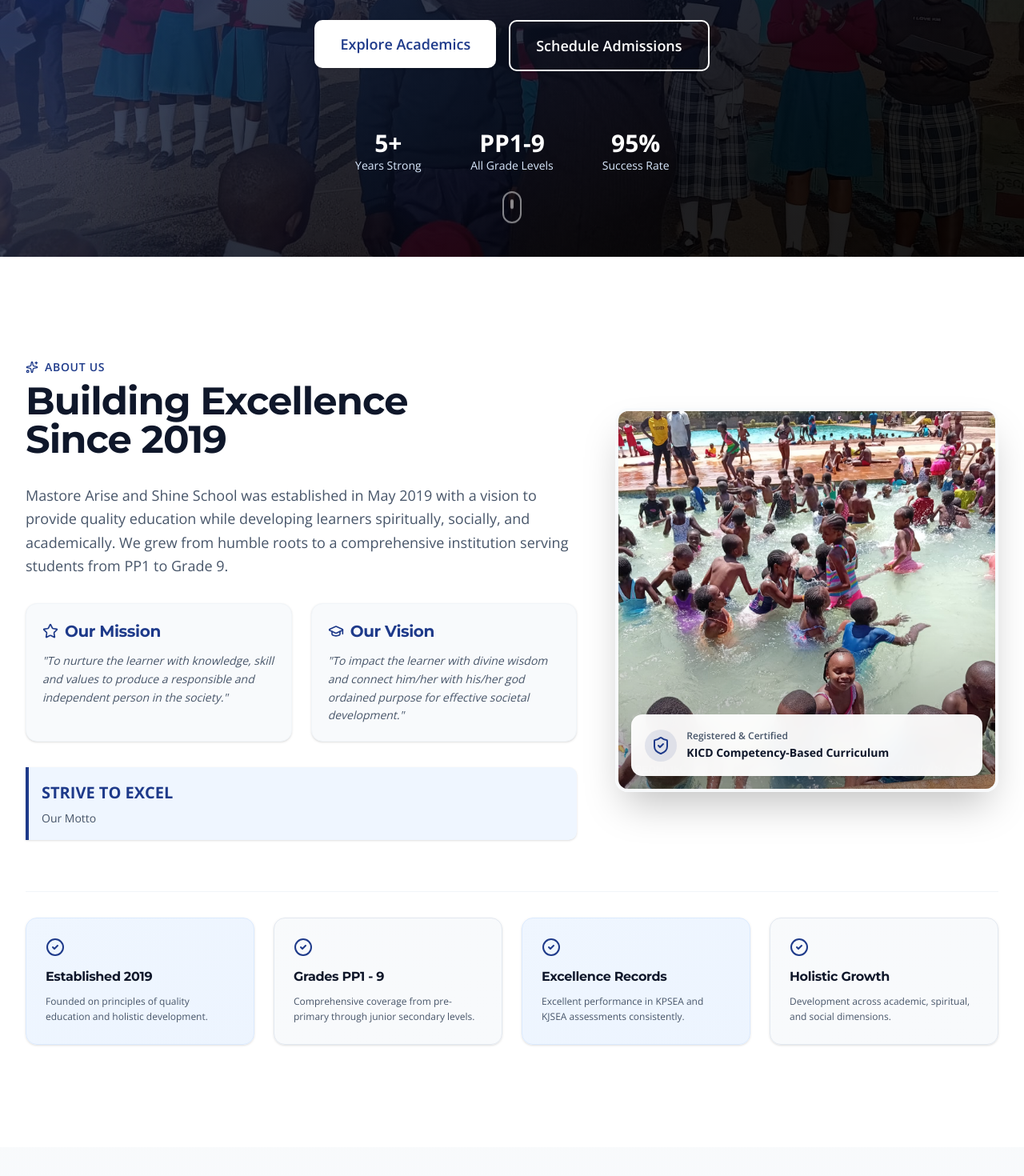
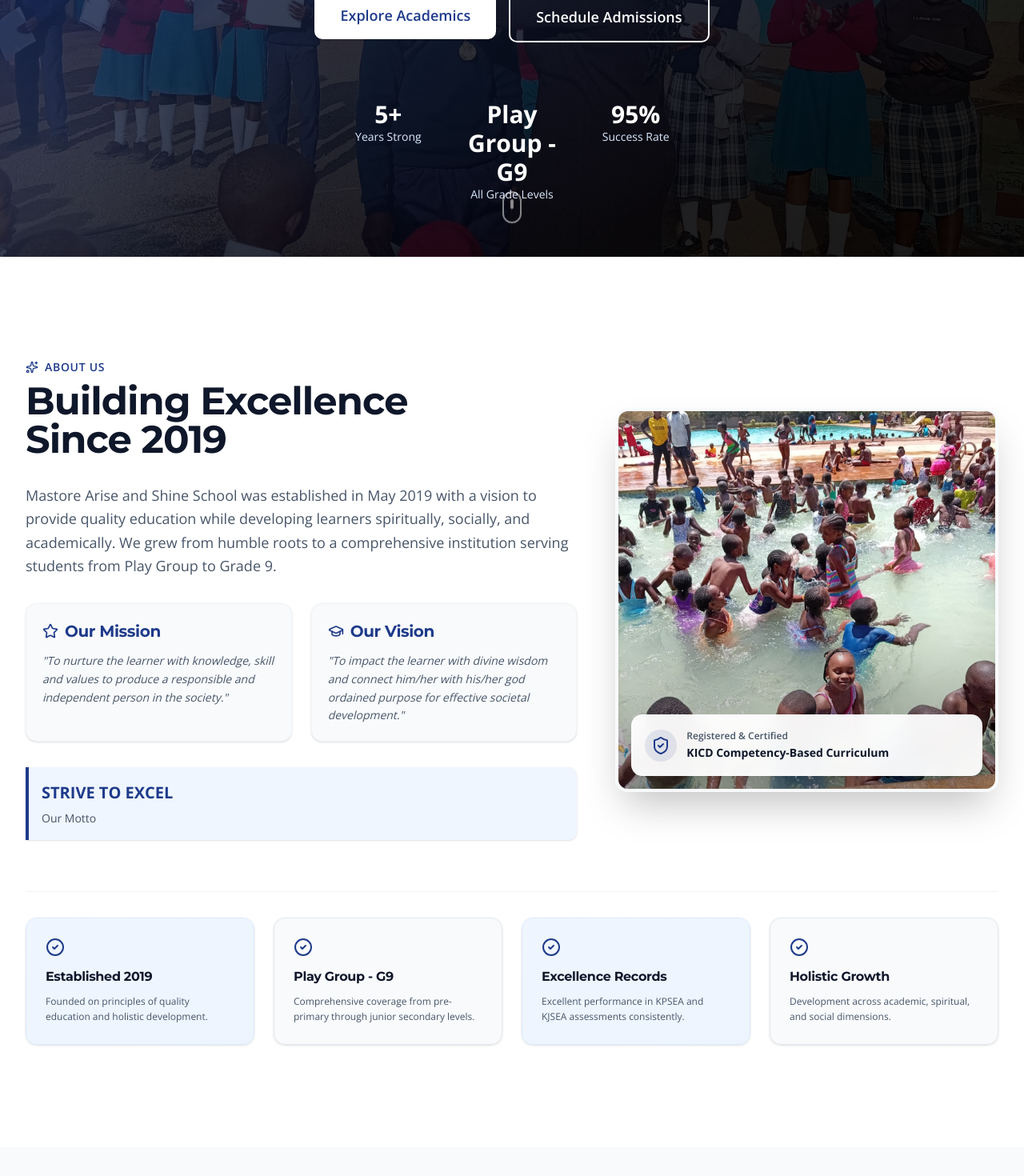
Before and after one commit to VicGriffin/mastore-arise-and-shine-school, a Next.js app: page / in a window 1280 px wide. Shown: the part 560-2030 px from the top of the page at 80% size. Built offline with nearby package versions, Linux system fonts and the light colour scheme.

Commit message:
add photos

```diff
--- a/app/about/page.tsx
+++ b/app/about/page.tsx
@@ -4,7 +4,7 @@ import { Users, Award, Briefcase, Calendar } from 'lucide-react';
 
 export const metadata: Metadata = {
   title: 'About Us | Mastore Arise & Shine School',
-  description: 'Learn about our history, leadership, and values. Established in 2019, we serve learners from PP1 to Grade 9 with excellence and holistic development.',
+  description: 'Learn about our history, leadership, and values. Established in 2019, we serve learners from Play Group to Grade 9 with excellence and holistic development.',
 };
 
 export default function AboutPage() {
@@ -148,7 +148,7 @@ export default function AboutPage() {
                 <div>
                   <h3 className="text-2xl font-bold text-foreground mb-2">Expansion to Excellence</h3>
                   <p className="text-muted-foreground leading-relaxed mb-2 text-sm">
-                    Under Madam Betty K. Njiru's leadership, the school has grown from a kindergarten into a comprehensive junior school serving students from PP1 to Grade 9. We now register excellent performance in both KPSEA and KJSEA assessments.
+                    Under Madam Betty K. Njiru's leadership, the school has grown from a kindergarten into a comprehensive junior school serving students from Play Group to Grade 9. We now register excellent performance in both KPSEA and KJSEA assessments.
                   </p>
                   <p className="text-xs text-primary font-semibold uppercase tracking-wider">2022-Present</p>
                 </div>
--- a/app/academics/page.tsx
+++ b/app/academics/page.tsx
@@ -135,7 +135,7 @@ export default function AcademicsPage() {
           <h2 className="text-4xl font-bold text-foreground mb-12 text-center">Grade Levels</h2>
 
           <div className="grid grid-cols-1 md:grid-cols-3 gap-8 max-w-5xl mx-auto">
-            {/* PP1-2 Card */}
+            {/* Play Group - PP2 Card */}
             <div className="bg-white rounded-2xl overflow-hidden border border-border shadow-sm hover:shadow-lg transition-all duration-300 flex flex-col">
               <div className="relative h-48 w-full">
                 <Image
@@ -148,8 +148,8 @@ export default function AcademicsPage() {
               </div>
               <div className="p-6 text-center flex-grow flex flex-col justify-between">
                 <div>
-                  <div className="text-3xl font-bold text-primary mb-2">PP1-2</div>
-                  <h3 className="text-xl font-bold text-foreground mb-3">Pre-Primary</h3>
+                  <div className="text-3xl font-bold text-primary mb-2">Play Group - PP2</div>
+                  <h3 className="text-xl font-bold text-foreground mb-3">Play Group & Pre-Primary</h3>
                   <p className="text-sm text-muted-foreground leading-relaxed">
                     Foundation in literacy, numeracy, and social-emotional development with play-based learning and creative expression.
                   </p>
--- a/app/contact/page.tsx
+++ b/app/contact/page.tsx
@@ -231,6 +231,7 @@ export default function ContactPage() {
                       className="w-full px-4 py-3 rounded-lg border border-border bg-white text-foreground focus:outline-none focus:ring-2 focus:ring-primary"
                     >
                       <option value="">Select grade level</option>
+                      <option value="Play Group">Play Group</option>
                       <option value="PP1">PP1</option>
                       <option value="PP2">PP2</option>
                       <option value="Grade 1">Grade 1</option>
--- a/app/layout.tsx
+++ b/app/layout.tsx
@@ -10,7 +10,7 @@ const montserrat = Montserrat({ subsets: ['latin'], variable: '--font-heading' }
 
 export const metadata: Metadata = {
   title: 'Mastore Arise & Shine School | Quality Education',
-  description: 'Excellence in education with holistic development from PP1 to Grade 9. We nurture learners spiritually, socially, and academically since 2019.',
+  description: 'Excellence in education with holistic development from Play Group to Grade 9. We nurture learners spiritually, socially, and academically since 2019.',
   keywords: ['school', 'education', 'Kenya', 'junior school', 'admissions', 'quality education'],
   authors: [{ name: 'Mastore Arise & Shine School' }],
   creator: 'Mastore Arise & Shine School',
@@ -20,7 +20,7 @@ export const metadata: Metadata = {
     url: 'https://mastore.ac.ke',
     siteName: 'Mastore Arise & Shine School',
     title: 'Mastore Arise & Shine School | Quality Education',
-    description: 'Excellence in education with holistic development from PP1 to Grade 9.',
+    description: 'Excellence in education with holistic development from Play Group to Grade 9.',
   },
 };
 
--- a/components/sections/AboutPreviewSection.tsx
+++ b/components/sections/AboutPreviewSection.tsx
@@ -19,7 +19,7 @@ const AboutPreviewSection = () => {
             </div>
 
             <p className="text-lg text-muted-foreground leading-relaxed">
-              Mastore Arise and Shine School was established in May 2019 with a vision to provide quality education while developing learners spiritually, socially, and academically. We grew from humble roots to a comprehensive institution serving students from PP1 to Grade 9.
+              Mastore Arise and Shine School was established in May 2019 with a vision to provide quality education while developing learners spiritually, socially, and academically. We grew from humble roots to a comprehensive institution serving students from Play Group to Grade 9.
             </p>
 
             <div className="grid grid-cols-1 md:grid-cols-2 gap-6">
@@ -92,7 +92,7 @@ const AboutPreviewSection = () => {
 
           <div className="bg-gradient-to-br from-slate-50 to-slate-100/50 p-6 rounded-xl border border-slate-200 shadow-sm hover:shadow-md transition-shadow">
             <CheckCircle2 className="w-6 h-6 text-primary mb-3" />
-            <h4 className="font-bold text-foreground mb-2">Grades PP1 - 9</h4>
+            <h4 className="font-bold text-foreground mb-2">Play Group - G9</h4>
             <p className="text-xs text-muted-foreground">
               Comprehensive coverage from pre-primary through junior secondary levels.
             </p>
--- a/components/sections/HeroSection.tsx
+++ b/components/sections/HeroSection.tsx
@@ -66,7 +66,7 @@ const HeroSection = () => {
               <div className="text-sm text-blue-100">Years Strong</div>
             </div>
             <div className="text-center">
-              <div className="text-3xl font-bold">PP1-9</div>
+              <div className="text-3xl font-bold">Play Group - G9</div>
               <div className="text-sm text-blue-100">All Grade Levels</div>
             </div>
             <div className="text-center">
--- a/components/sections/StatisticsSection.tsx
+++ b/components/sections/StatisticsSection.tsx
@@ -11,7 +11,7 @@ const StatisticsSection = () => {
     },
     {
       icon: Users,
-      number: 'PP1-9',
+      number: 'Play Group - G9',
       label: 'Grade Coverage',
       description: 'Comprehensive education from pre-primary through junior secondary',
     },
--- a/src/app/academics/page.tsx
+++ b/src/app/academics/page.tsx
@@ -128,7 +128,7 @@ export default function AcademicsPage() {
         <div className="page-shell">
           <div className="surface-panel p-8 sm:p-10">
             <span className="section-kicker bg-blue-50 text-blue-700">
-              Scope from PP1 to Grade 9
+              Scope from Play Group to Grade 9
             </span>
             <h2 className="section-title mt-5">
               Structured phases that carry learners from early foundations to Junior
--- a/src/app/contact/page.tsx
+++ b/src/app/contact/page.tsx
@@ -243,7 +243,7 @@ export default function ContactPage() {
                     className="w-full rounded-[1.2rem] border border-slate-200 bg-white px-4 py-3.5 text-slate-950 focus:border-blue-300 focus:outline-none"
                   >
                     <option value="">Select level</option>
-                    <option value="PP1 - PP2">PP1 - PP2</option>
+                    <option value="Play Group - PP2">Play Group - PP2</option>
                     <option value="Grade 1 - Grade 3">Grade 1 - Grade 3</option>
                     <option value="Grade 4 - Grade 6">Grade 4 - Grade 6</option>
                     <option value="Grade 7 - Grade 9">Grade 7 - Grade 9</option>
--- a/src/components/sections/StatisticsSection.tsx
+++ b/src/components/sections/StatisticsSection.tsx
@@ -19,7 +19,7 @@ const metrics = [
     prefix: 'Grade ',
     suffix: '',
     title: 'Current learning cap',
-    body: 'Learner-centered growth from PP1 through Grade 9.',
+    body: 'Learner-centered growth from Play Group through Grade 9.',
   },
   {
     icon: BarChart3,
--- a/src/lib/site-content.ts
+++ b/src/lib/site-content.ts
@@ -237,7 +237,7 @@ export const mastoreGalleryItems = [
     image: '/images/mastore/WhatsApp Image 2026-05-28 at 10.53.59.jpeg',
     title: 'Pre-Primary Recreation Field',
     category: 'Campus',
-    description: 'A beautiful dedicated playground for our youngest learners in PP1 and PP2.'
+    description: 'A beautiful dedicated playground for our youngest learners in Play Group and Pre-Primary.'
   },
   {
     image: '/images/mastore/WhatsApp Image 2026-05-28 at 10.54.00.jpeg',
```
